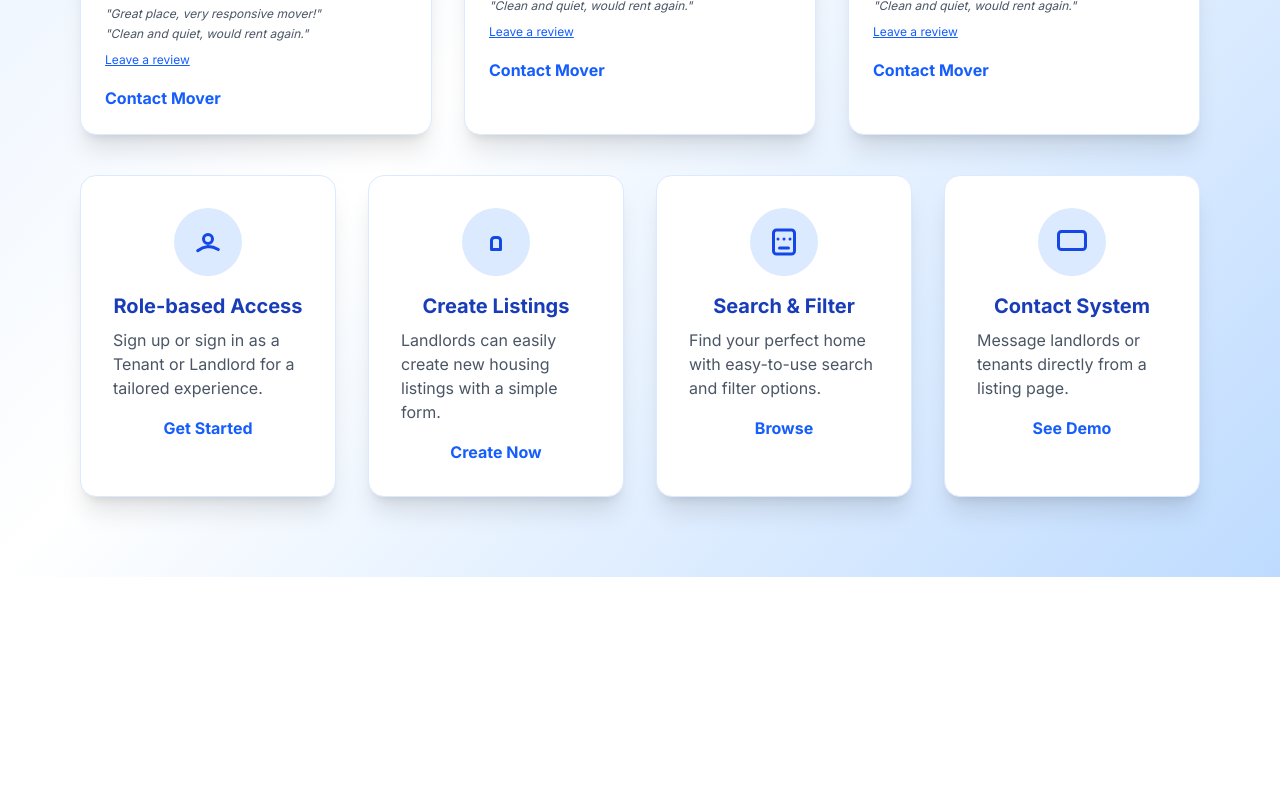
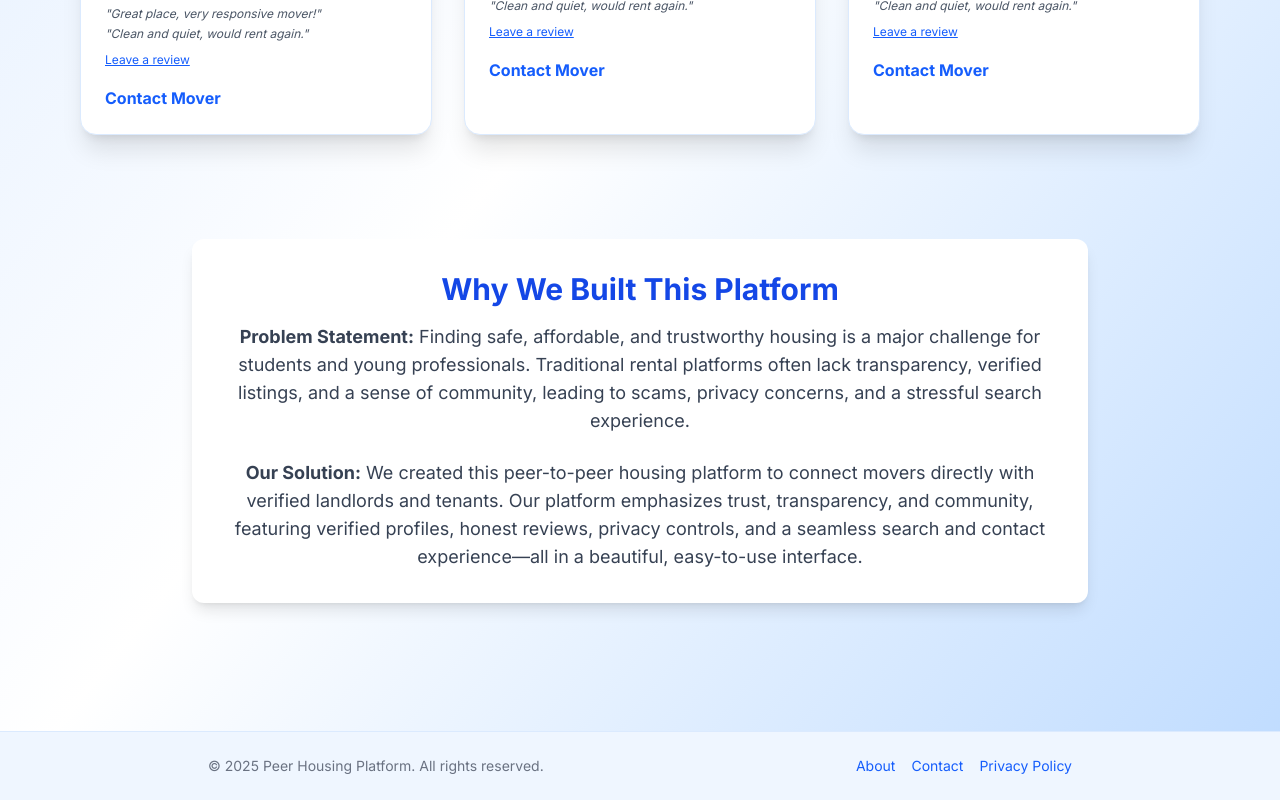
Before and after one commit to iyanuloluwa-Miracle/MIT-811-PROJECT_MVP, a Nuxt app: page / in a window 1280 px wide. Shown: the part 879-1679 px from the top of the page. Before the commit the page ends 1456 px from the top, so only its background shows below. Built offline with nearby package versions, Linux system fonts and the light colour scheme.

Commit message:
feat: replace FeatureSection with Problem Statement and Solution, enhancing platform context

```diff
--- a/pages/index.vue
+++ b/pages/index.vue
@@ -25,48 +25,28 @@
       </div>
     </section>
 
-    <FeatureSection>
-      <FeatureCard
-        title="Role-based Access"
-        description="Sign up or sign in as a Tenant or Landlord for a tailored experience."
-        link="/auth/signup"
-        linkText="Get Started"
-      >
-        <template #icon>
-          <svg xmlns='http://www.w3.org/2000/svg' class='h-9 w-9' fill='none' viewBox='0 0 24 24' stroke='currentColor'><path stroke-linecap='round' stroke-linejoin='round' stroke-width='2' d='M5.121 17.804A13.937 13.937 0 0112 15c2.485 0 4.797.755 6.879 2.047M15 10a3 3 0 11-6 0 3 3 0 016 0z' /></svg>
-        </template>
-      </FeatureCard>
-      <FeatureCard
-        title="Create Listings"
-        description="Landlords can easily create new housing listings with a simple form."
-        link="/listings/create"
-        linkText="Create Now"
-      >
-        <template #icon>
-          <svg xmlns='http://www.w3.org/2000/svg' class='h-9 w-9' fill='none' viewBox='0 0 24 24' stroke='currentColor'><path stroke-linecap='round' stroke-linejoin='round' stroke-width='2' d='M9 17v-6a2 2 0 012-2h2a2 2 0 012 2v6m-6 0h6' /></svg>
-        </template>
-      </FeatureCard>
-      <FeatureCard
-        title="Search & Filter"
-        description="Find your perfect home with easy-to-use search and filter options."
-        link="/listings"
-        linkText="Browse"
-      >
-        <template #icon>
-          <svg xmlns='http://www.w3.org/2000/svg' class='h-9 w-9' fill='none' viewBox='0 0 24 24' stroke='currentColor'><path stroke-linecap='round' stroke-linejoin='round' stroke-width='2' d='M8 10h.01M12 10h.01M16 10h.01M9 16h6m2 4H7a2 2 0 01-2-2V6a2 2 0 012-2h10a2 2 0 012 2v12a2 2 0 01-2 2z' /></svg>
-        </template>
-      </FeatureCard>
-      <FeatureCard
-        title="Contact System"
-        description="Message landlords or tenants directly from a listing page."
-        link="/contact"
-        linkText="See Demo"
-      >
-        <template #icon>
-          <svg xmlns='http://www.w3.org/2000/svg' class='h-9 w-9' fill='none' viewBox='0 0 24 24' stroke='currentColor'><path stroke-linecap='round' stroke-linejoin='round' stroke-width='2' d='M21 15a2 2 0 01-2 2H5a2 2 0 01-2-2V7a2 2 0 012-2h14a2 2 0 012 2v8z' /></svg>
-        </template>
-      </FeatureCard>
-    </FeatureSection>
+    <!-- Problem Statement and Solution Section -->
+    <section class="max-w-4xl mx-auto my-16 p-8 bg-white rounded-xl shadow-lg">
+      <h2 class="text-3xl font-bold mb-4 text-center text-blue-700">Why We Built This Platform</h2>
+      <p class="text-lg mb-6 text-gray-700 text-center">
+        <span class="font-semibold">Problem Statement:</span> Finding safe, affordable, and trustworthy housing is a major challenge for students and young professionals. Traditional rental platforms often lack transparency, verified listings, and a sense of community, leading to scams, privacy concerns, and a stressful search experience.
+      </p>
+      <p class="text-lg text-gray-700 text-center">
+        <span class="font-semibold">Our Solution:</span> We created this peer-to-peer housing platform to connect movers directly with verified landlords and tenants. Our platform emphasizes trust, transparency, and community, featuring verified profiles, honest reviews, privacy controls, and a seamless search and contact experience—all in a beautiful, easy-to-use interface.
+      </p>
+    </section>
+
+    <!-- Footer -->
+    <footer class="w-full py-6 bg-blue-50 mt-16 border-t border-blue-100">
+      <div class="max-w-4xl mx-auto flex flex-col md:flex-row items-center justify-between px-4">
+        <span class="text-gray-500 text-sm">&copy; 2025 Peer Housing Platform. All rights reserved.</span>
+        <div class="flex space-x-4 mt-2 md:mt-0">
+          <a href="#" class="text-blue-600 hover:underline text-sm">About</a>
+          <a href="#" class="text-blue-600 hover:underline text-sm">Contact</a>
+          <a href="#" class="text-blue-600 hover:underline text-sm">Privacy Policy</a>
+        </div>
+      </div>
+    </footer>
   </div>
 </template>
 
```
